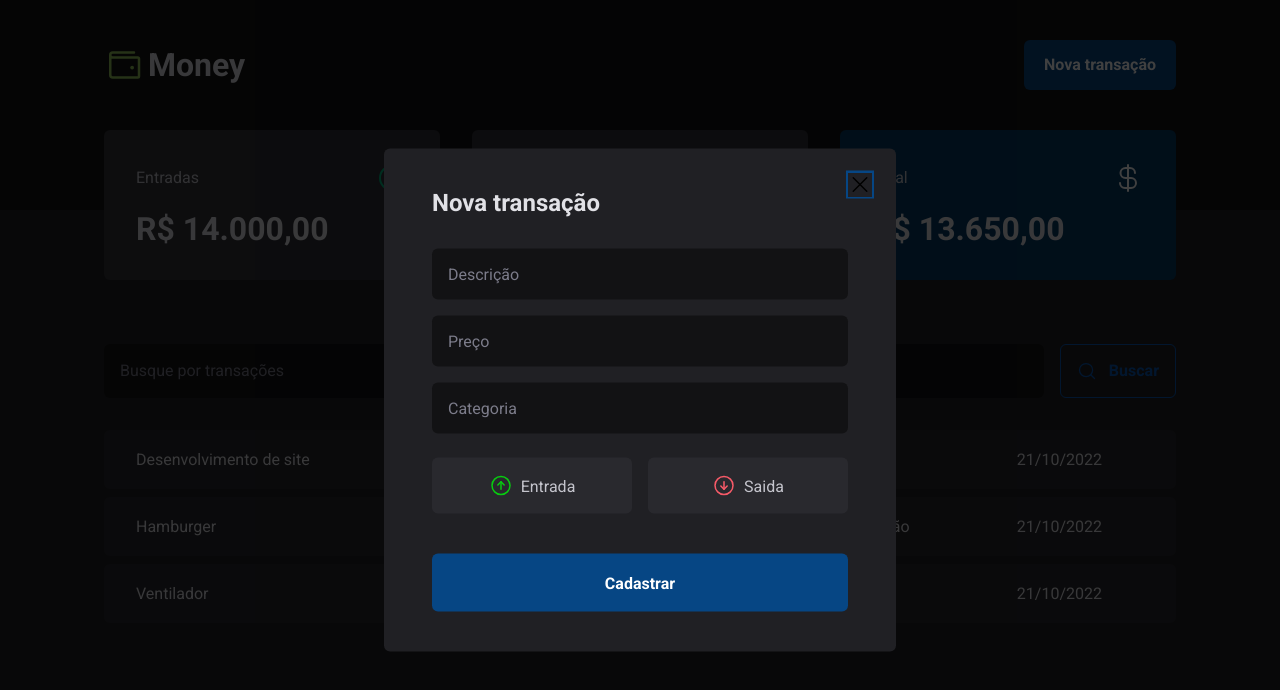
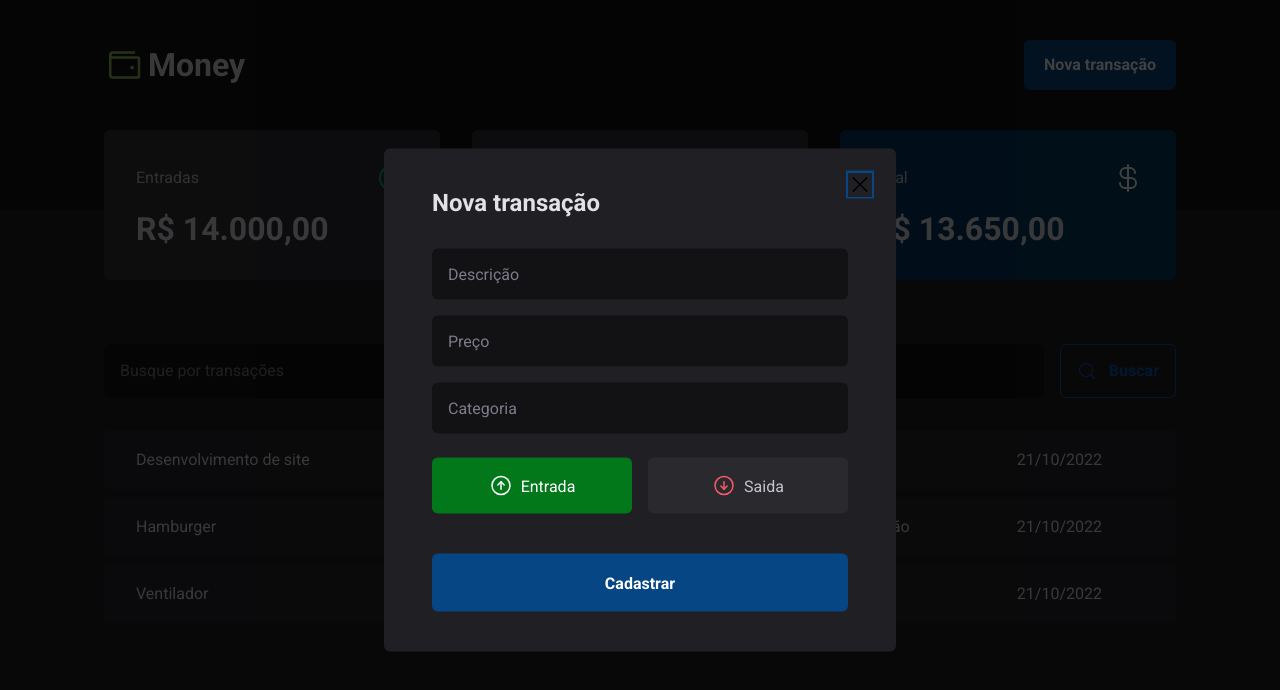
Before and after one commit to IgorGuariroba/money, a React (Vite) app: page / in a window 1280 px wide. Both pictures are taken after a click on the button "Nova transação". Shown: the top 690 px of the page. Built offline with nearby package versions, Linux system fonts and the light colour scheme; data requests are answered from the project's data file.

Commit message:
pegar de forma dinamica o checked selecionado

```diff
--- a/src/components/NewTransactionModal/index.tsx
+++ b/src/components/NewTransactionModal/index.tsx
@@ -3,7 +3,7 @@
 import { CloseButton, Content, Overlay, TransactionType, TransactionTypeButton } from './styles';
 import * as z from 'zod'
 import { zodResolver } from "@hookform/resolvers/zod"
-import { useForm } from 'react-hook-form';
+import { Controller, useForm } from 'react-hook-form';
 
 const newTransactionFormSchema = z.object({
   description: z.string(),
@@ -16,6 +16,7 @@
 
 export function NewTransactionModal() {
   const {
+    control,
     register,
     handleSubmit,
     formState: {
@@ -23,6 +24,9 @@
     },
   } = useForm<NewTransactionFormInputs>({
     resolver: zodResolver(newTransactionFormSchema),
+    defaultValues: {
+      type: 'income'
+    }
   })
 
   async function handleCreateNewTransaction(data: NewTransactionFormInputs) {
@@ -63,24 +67,29 @@
               {...register('category')}
             />
 
-            <TransactionType>
+            <Controller
 
-              <TransactionTypeButton
-                variant='income'
-                value='income'
+              control={control}
+              name="type"
+              render={({ field }) => {
+                return (
+                  <TransactionType
+                    onValueChange={field.onChange}
+                    value={field.value}
                   >
+                    <TransactionTypeButton variant='income' value='income'>
                       <ArrowCircleUp size={24} />
                       Entrada
                     </TransactionTypeButton>
 
-              <TransactionTypeButton
-                variant='outcome'
-                value='outcome'
-              >
+                    <TransactionTypeButton variant='outcome' value='outcome'>
                       <ArrowCircleDown size={24} />
                       Saida
                     </TransactionTypeButton>
                   </TransactionType>
+                )
+              }}
+            />
 
             <button type='submit' disabled={isSubmitting}>Cadastrar</button>
           </form>
```
Lines whose indentation alone changed are shown as unchanged.
